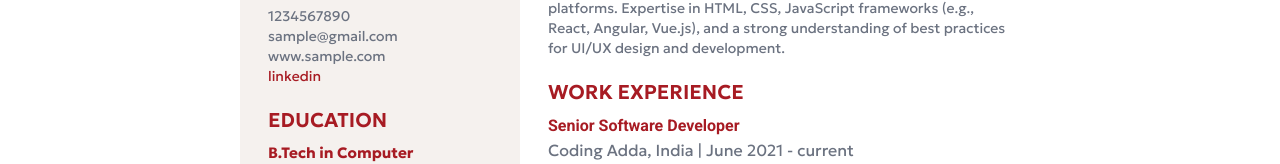
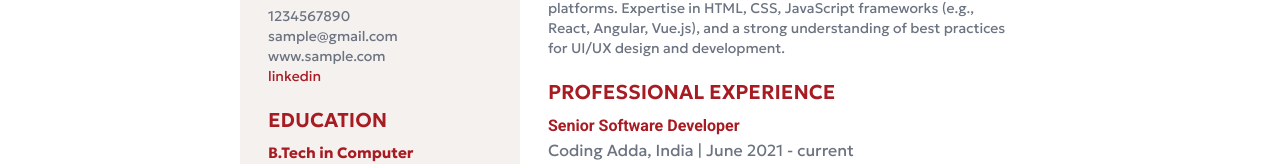
Before and after one commit to HarikrishnanYPR1707/EcliptiQ, a React (Vite) app: page /templates/bk/elr in a window 1280 px wide. Shown: the part 430-594 px from the top of the page. Built offline with nearby package versions, Linux system fonts and the light colour scheme; no server answers; a web font is replaced by a local one.

Commit message:
Added Changes

```diff
--- a/src/components/resumeTemplates/banking/BkElr.jsx
+++ b/src/components/resumeTemplates/banking/BkElr.jsx
@@ -154,7 +154,7 @@ const BkElr = () => {
               {/* professional experience */}
               <div className="mt-5">
                 <h1 className="mb-2 text-xl font-semibold uppercase text-[#a71b23]">
-                  Work Experience
+                  Professional Experience
                 </h1>
                 {Array(2)
                   .fill(true)
```
